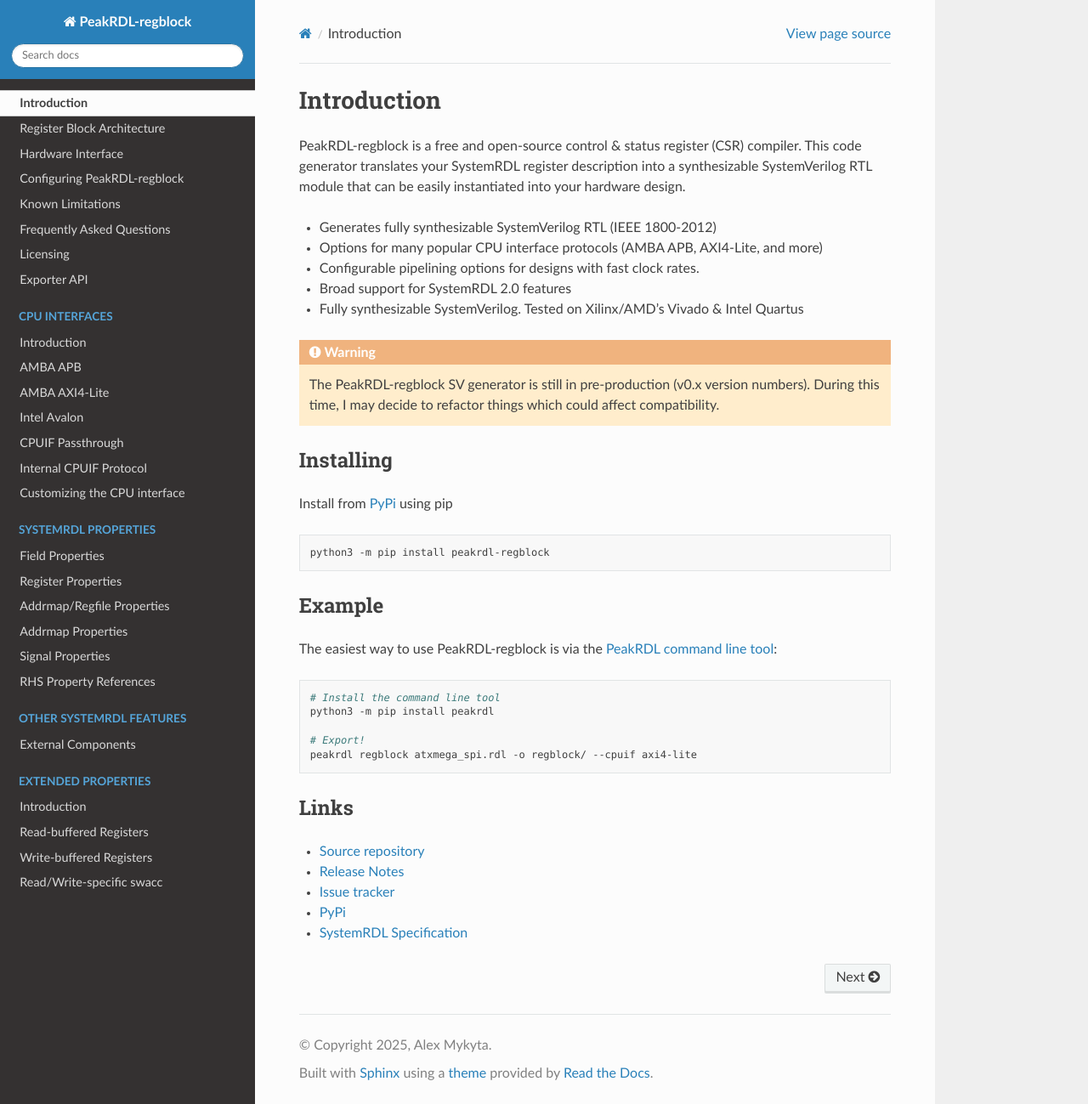
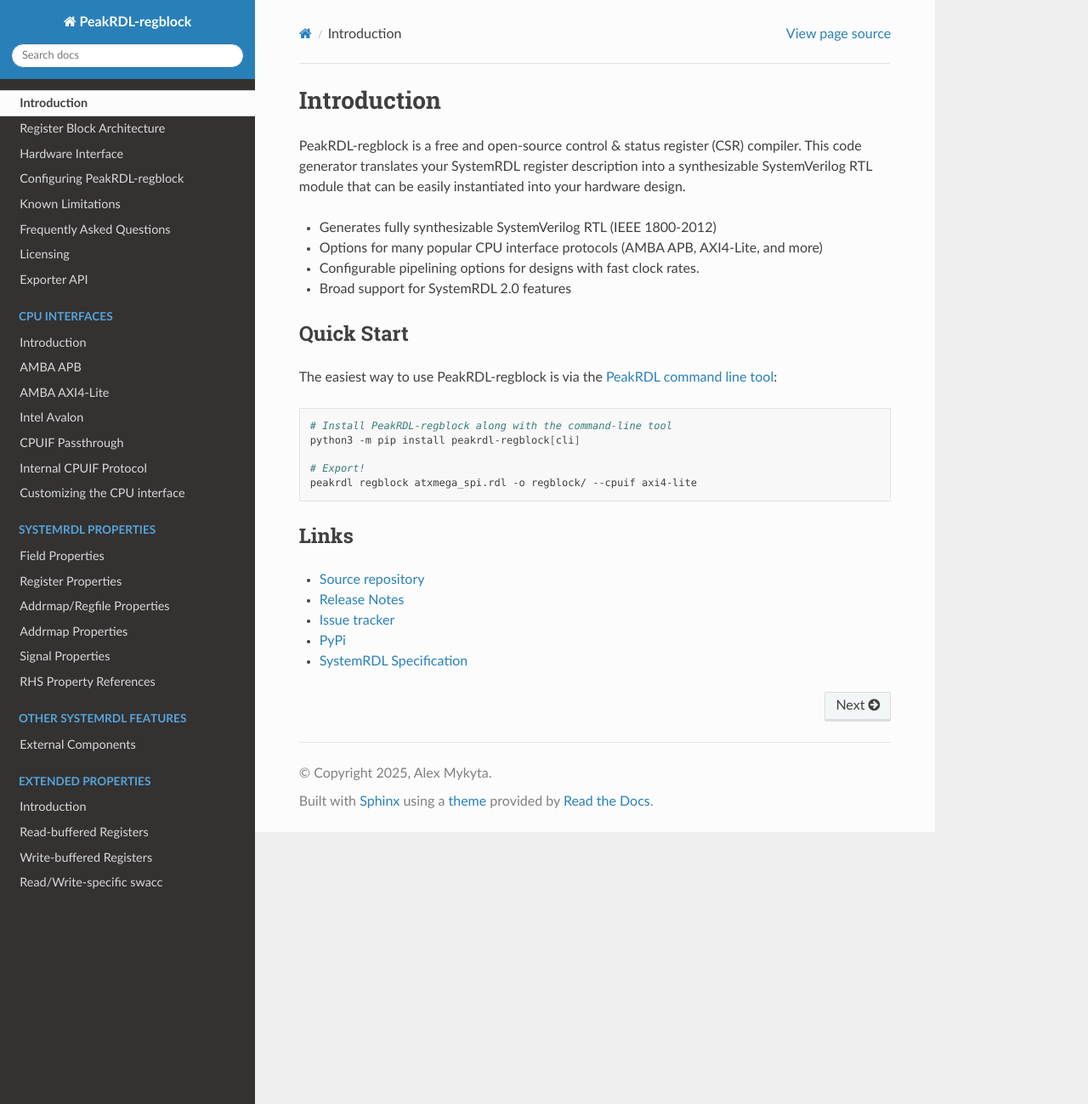
Before and after one commit to SystemRDL/PeakRDL-regblock, a Sphinx documentation site: the page built from docs/index.rst, in a window 1280 px wide and 1299 px high. Shown: the whole window at 85% size. Built offline with Sphinx 7.4.7 and the Read the Docs theme 3.1.0, drawn with Linux system fonts in a browser that asks for light colours.

Commit message:
Increment version

```diff
--- a/docs/index.rst
+++ b/docs/index.rst
@@ -10,35 +10,16 @@
 * Options for many popular CPU interface protocols (AMBA APB, AXI4-Lite, and more)
 * Configurable pipelining options for designs with fast clock rates.
 * Broad support for SystemRDL 2.0 features
-* Fully synthesizable SystemVerilog. Tested on Xilinx/AMD's Vivado & Intel Quartus
-
-.. warning::
-
-    The PeakRDL-regblock SV generator is still in pre-production (v0.x version numbers).
-    During this time, I may decide to refactor things which could affect compatibility.
 
 
-Installing
-----------
-
-Install from `PyPi`_ using pip
-
-.. code-block:: bash
-
-    python3 -m pip install peakrdl-regblock
-
-.. _PyPi: https://pypi.org/project/peakrdl-regblock
-
-
-
-Example
--------
+Quick Start
+-----------
 The easiest way to use PeakRDL-regblock is via the  `PeakRDL command line tool <https://peakrdl.readthedocs.io/>`_:
 
 .. code-block:: bash
 
-    # Install the command line tool
-    python3 -m pip install peakrdl
+    # Install PeakRDL-regblock along with the command-line tool
+    python3 -m pip install peakrdl-regblock[cli]
 
     # Export!
     peakrdl regblock atxmega_spi.rdl -o regblock/ --cpuif axi4-lite
--- a/src/peakrdl_regblock/__about__.py
+++ b/src/peakrdl_regblock/__about__.py
@@ -1,2 +1,2 @@
-version_info = (0, 23, 0)
+version_info = (1, 0, 0)
 __version__ = ".".join([str(n) for n in version_info])
```
